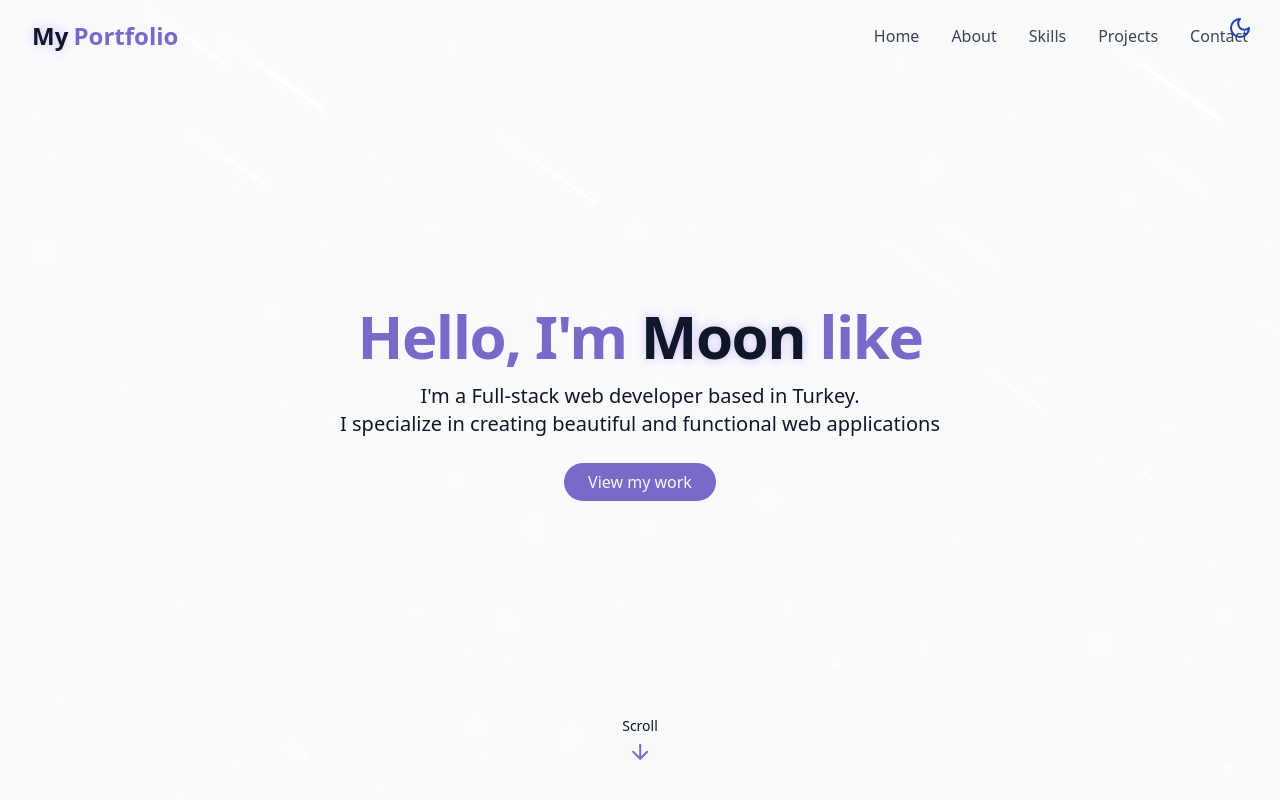
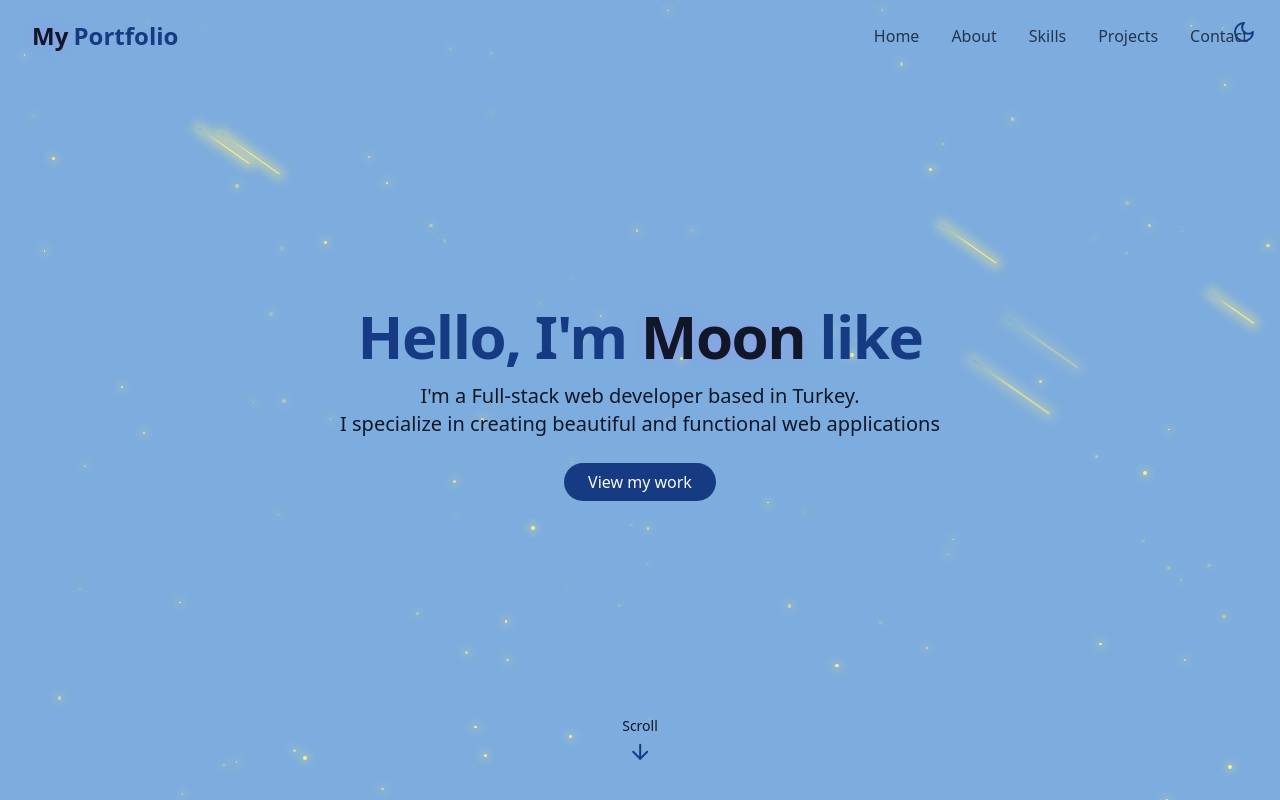
Before and after one commit to mahzzaa/react-portfolio, a React (Vite) app: page / in a window 1280 px wide. Shown: the top 800 px of the page. Built offline with nearby package versions, Linux system fonts and the light colour scheme.

Commit message:
theme toggle edited +sky +text theme

```diff
--- a/src/components/SkillsSection.jsx
+++ b/src/components/SkillsSection.jsx
@@ -187,7 +187,7 @@ export const SkillsSection = () => {
               className={cn(
                 "px-5 py-2 rounded-full text-sm capitalize transition-transform duration-300",
                 activeCategory === category.value
-                  ? "bg-primary text-black dark:text-primary-foreground scale-105"
+                  ? "bg-primary text-primary-foreground scale-105"
                   : "bg-gray-800/30 backdrop-blur-md ttext-gray-300 hover:bg-gray-700 hover:text-white"
               )}
               onClick={() => handleCategoryChange(category.value)}
--- a/src/components/StarBackground.jsx
+++ b/src/components/StarBackground.jsx
@@ -6,8 +6,13 @@ import React, { useEffect, useState } from "react";
 export const StarBackground = () => {
   const [star, setStar] = useState([]);
   const [meteor, setMeteor] = useState([]);
+  const [isDarkMode, setIsDarkMode] = useState(false);
 
   useEffect(() => {
+    // Check initial dark mode status
+    const isDark = document.documentElement.classList.contains("dark");
+    setIsDarkMode(isDark);
+
     generateStars();
     generateMeteors();
 
@@ -15,10 +20,26 @@ export const StarBackground = () => {
       generateStars();
     };
 
+    // Listen for theme changes
+    const observer = new MutationObserver((mutations) => {
+      mutations.forEach((mutation) => {
+        if (mutation.attributeName === "class") {
+          const isDark = document.documentElement.classList.contains("dark");
+          setIsDarkMode(isDark);
+        }
+      });
+    });
+
+    observer.observe(document.documentElement, {
+      attributes: true,
+      attributeFilter: ["class"],
+    });
+
     window.addEventListener("resize", handleResize);
 
     return () => {
       window.removeEventListener("resize", handleResize);
+      observer.disconnect();
     };
   }, []);
 
@@ -42,7 +63,7 @@ export const StarBackground = () => {
   };
 
   const generateMeteors = () => {
-    const numberOfMeteors = 12; // Increased number of meteors
+    const numberOfMeteors = 7; // Increased number of meteors
     const newMeteors = [];
 
     for (let i = 0; i < numberOfMeteors; i++) {
--- a/src/components/ThemeToggle.jsx
+++ b/src/components/ThemeToggle.jsx
@@ -32,14 +32,14 @@ export const ThemeToggle = () => {
     <button
       onClick={toggleTheme}
       className={cn(
-        " fixed max-sm:hidden top-2 z-50 right-5 p-2 rounded-full  transition-colors duration-300 ease-in-out",
+        " fixed max-sm:hidden top-5 z-50 right-6 rounded-full  transition-colors duration-300 ease-in-out",
         "focus:outline-hidden"
       )}
     >
       {isDarkMode ? (
         <Sun className="w-6 h-6 text-yellow-300" />
       ) : (
-        <Moon className="w-6 h-6 text-blue-800" />
+        <Moon className="w-6 h-6 text-primary" />
       )}
     </button>
   );
--- a/src/index.css
+++ b/src/index.css
@@ -76,15 +76,15 @@
 
 @layer base {
   :root {
-    --background: 210 40% 98%;
+    --background: 210 59% 68%;
     --foreground: 222 47% 11%;
 
-    --card: 0 0% 100%;
+    --card: 210 45% 75%;
 
-    --primary: 250 47% 60%;
+    --primary: 220 70% 30%;
     --primary-foreground: 210 40% 98%;
 
-    --border: 214 32% 91%;
+    --border: 214 50% 60%;
   }
 
   .dark {
@@ -152,17 +152,36 @@
 
 @utility cosmic-button {
   @apply px-6 py-2 rounded-full bg-primary text-primary-foreground font-medium
-         transition-all duration-300 hover:shadow-[0_0_10px_rgba(139,92,246,0.5)]
+         transition-all duration-300 hover:shadow-[0_0_10px_rgba(29,41,81,0.5)]
          hover:scale-105 active:scale-95;
 }
 
 @utility star {
-  @apply absolute rounded-full bg-white;
+  @apply absolute rounded-full;
+  background-color: rgb(254, 240, 138); /* Light yellow in light mode */
+  box-shadow: 0 0 10px 2px rgba(254, 240, 138, 0.5);
+}
+
+/* Dark mode stars */
+.dark .star {
+  background-color: white;
   box-shadow: 0 0 10px 2px rgba(255, 255, 255, 0.4);
 }
 
 @utility meteor {
-  @apply absolute bg-linear-to-r from-white via-white to-transparent rounded-full;
+  @apply absolute rounded-full;
+  background: linear-gradient(
+    to right,
+    rgb(254, 240, 138),
+    rgb(254, 240, 138),
+    transparent
+  );
+  box-shadow: 0 0 10px 5px rgba(254, 240, 138, 0.4);
+}
+
+/* Dark mode meteors */
+.dark .meteor {
+  background: linear-gradient(to right, white, white, transparent);
   box-shadow: 0 0 10px 5px rgba(255, 255, 255, 0.3);
 }
 
```
